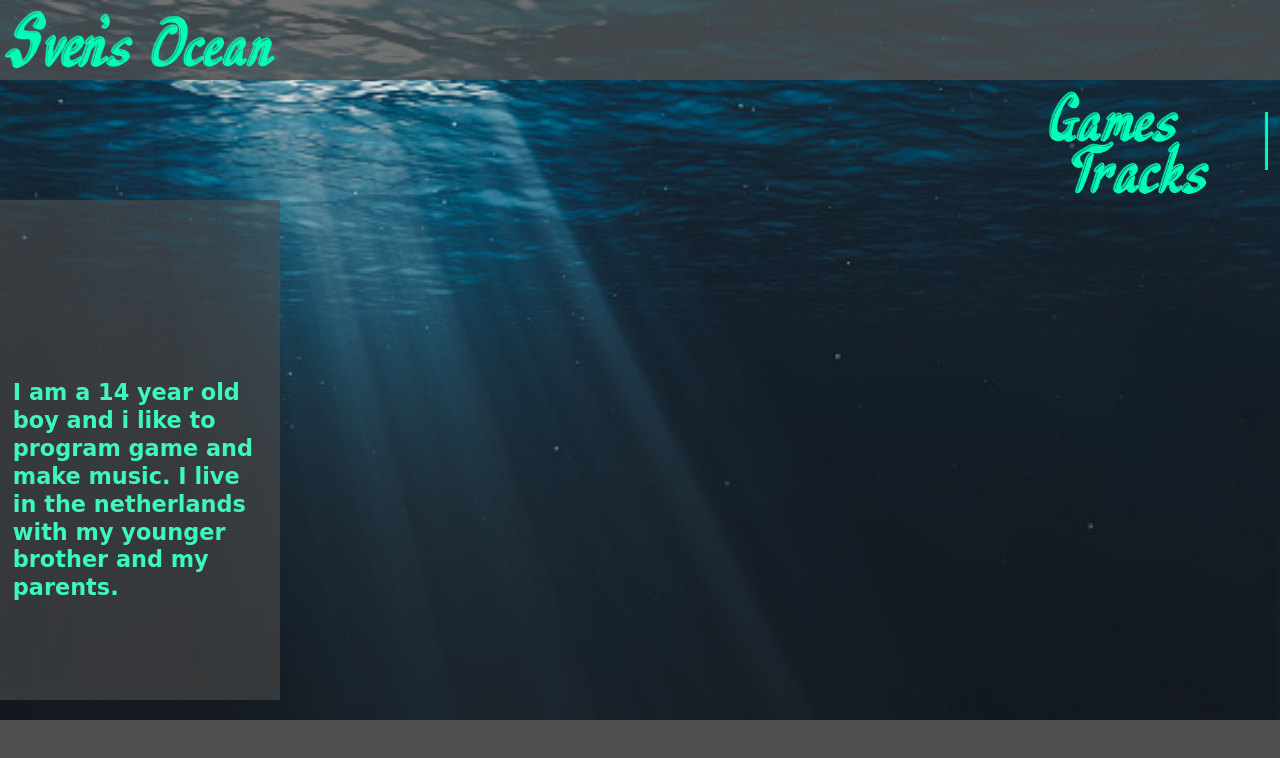
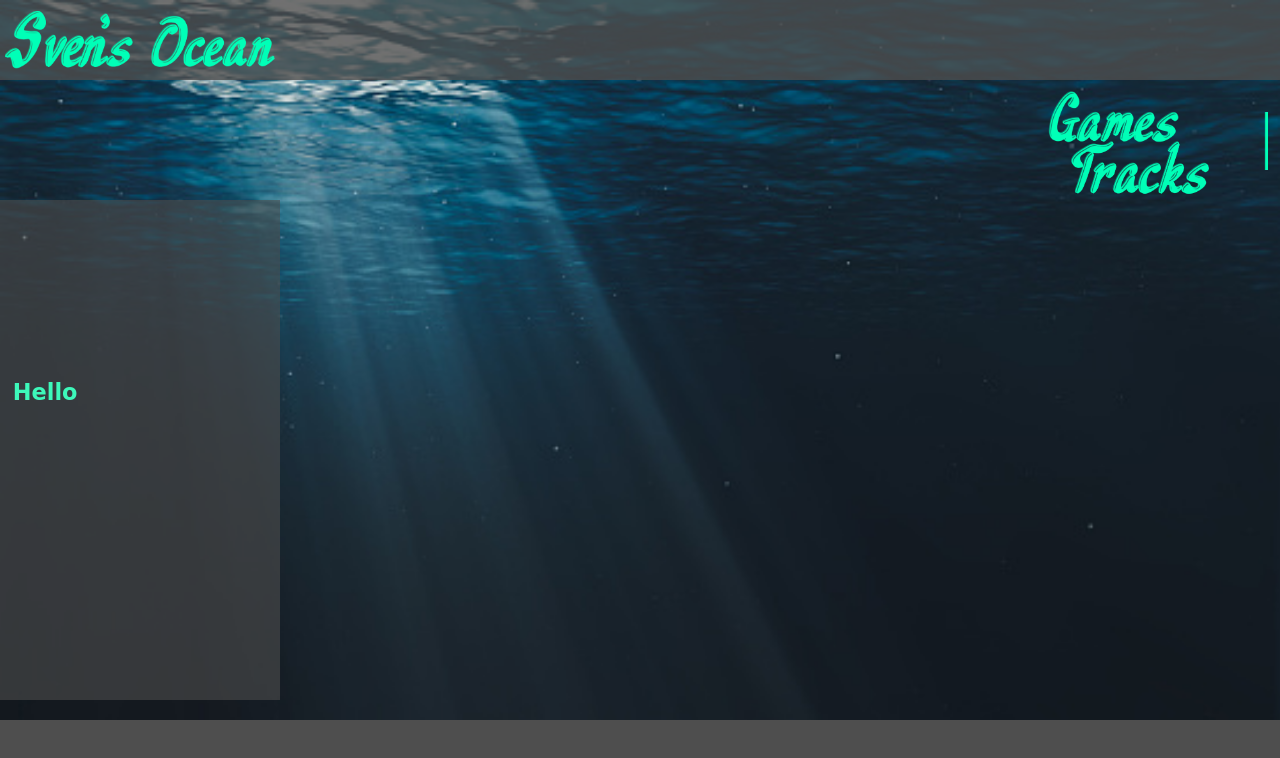
Before and after one commit to DU0K/Ocean, a plain HTML site: page index.html in a window 1280 px wide. Drawn offline with Linux system fonts and the light colour scheme.

Commit message:
Update index.html

```diff
--- a/index.html
+++ b/index.html
@@ -18,14 +18,7 @@
             <div class="Side">
                 <h1 class="side">SideMenu</h1>
                 <h1 class="side_1">
-                    <p>I am a 14 year old</p>
-                    <p>boy and i like to</p>
-                    <p>program game and</p>
-                    <p>make music. I live</p>
-                    <p>in the netherlands</p>
-                    <p>with my younger</p>
-                    <p>brother and my</p>
-                    <p>parents.</p>
+                    <p>Hello</p>
                     <p></p>
                     <p></p>
                     <p></p>
```
